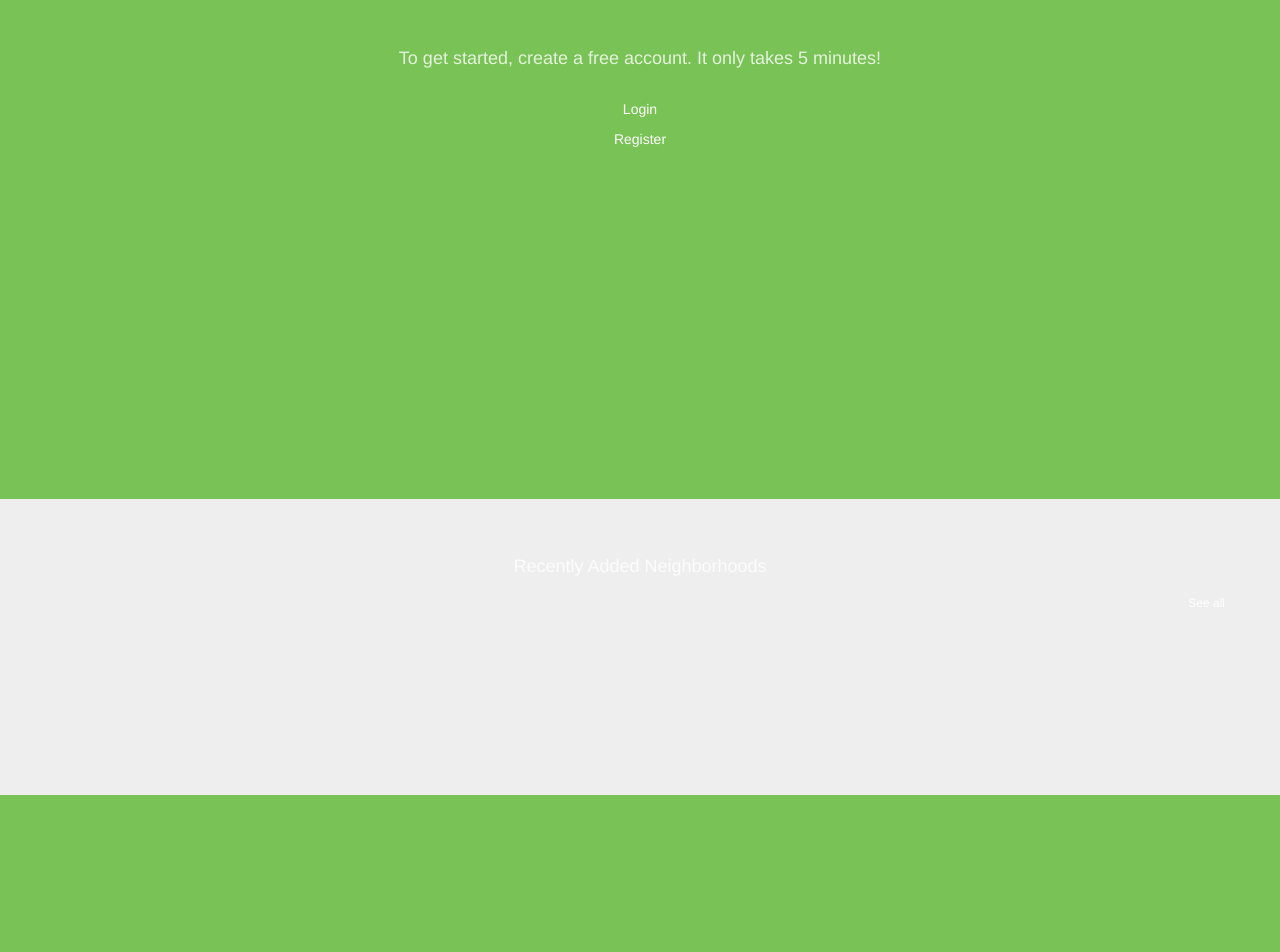
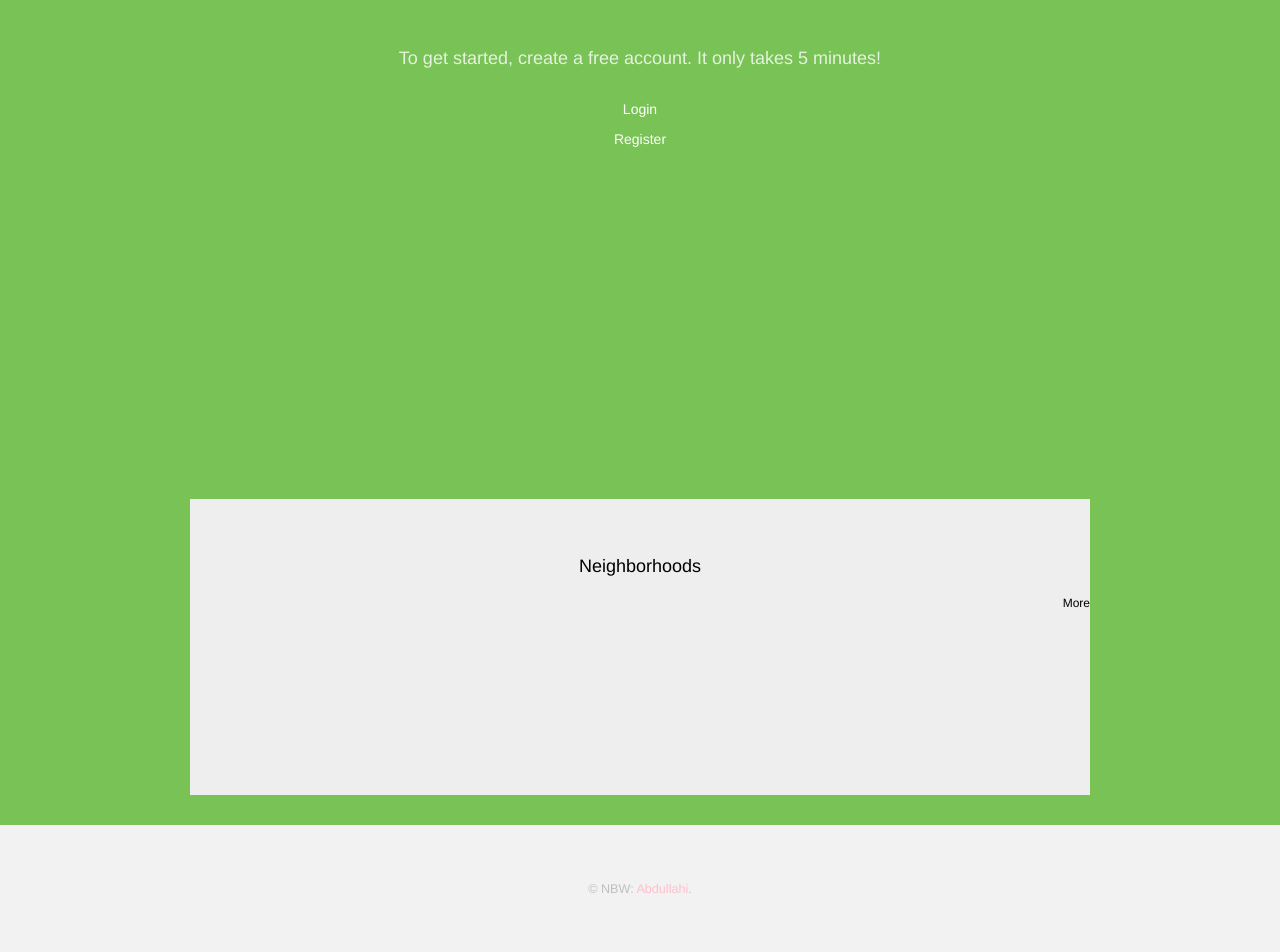
Before and after one commit to Abdullahinur/NeighborHood-Watch, a Django app: page / in a window 1280 px wide. Shown: the part 454-1406 px from the top of the page. Before the commit the page ends 1249 px from the top, so only its background shows below. Run offline with Django 3.2, Linux system fonts and the light colour scheme; data that the repository does not hold is empty; some libraries are stand-ins or nearby versions.

Commit message:
fix padding issues with neighborhood display

```diff
--- a/static/main.css
+++ b/static/main.css
@@ -7,3 +7,35 @@
 .navbar {
   margin-bottom: 1px;
 }
+
+.mine-jumbotron {
+  color: black;
+}
+
+.neighborhoods {
+  padding-left: 190px;
+  padding-right: 190px;
+}
+
+/* Footer */
+
+	#footer {
+		padding: 4em 0 2em 0;
+		background: #f2f2f2;
+	}
+
+		#footer .copyright {
+			color: #bfbfbf;
+			font-size: 0.9em;
+			margin: 0 0 2em 0;
+			padding: 0 1em;
+			text-align: center;
+		}
+
+		@media screen and (max-width: 736px) {
+
+			#footer {
+				padding: 3em 0 1em 0;
+			}
+
+		}
--- a/templates/base.html
+++ b/templates/base.html
@@ -23,7 +23,7 @@
 
     {% block content %}
     {%endblock%}
-
+    {% include "footer.html" %}
     {% block scripts %}
         <script src="https://ajax.googleapis.com/ajax/libs/jquery/3.2.1/jquery.min.js"></script>
      {% bootstrap_javascript %}
--- a/templates/footer.html
+++ b/templates/footer.html
@@ -1,3 +1,8 @@
-<footer>
-
-</footer>
+<!-- Footer -->
+  <footer id="footer">
+    <div class="copyright">
+      &copy; NBW: <a style="color: pink; "href="https://abdullahiportfolio.herokuapp.com/">Abdullahi</a>.
+    </div>
+  </footer>
+</section>
+</div>
--- a/templates/home/home.html
+++ b/templates/home/home.html
@@ -11,11 +11,11 @@
 <p><a href="/login">Login</a></p>
 <p><a href="/signup">Register</a></p>
 {% endif %}
-  <div class="popular" style="margin-top: 350px;">
-      <div class="jumbotron">
+  <div class="neighborhoods" style="margin-top: 350px;">
+      <div class="mine-jumbotron jumbotron">
               <div class="container" style="height: 200px; overflow: hidden; padding: 0px;">
-                 <h4>Recently Added Neighborhoods</h4>
-                 <a href="{% url 'neighborhoods' %}"><h6 style="display: inline; float: right;">See all</h6></a>
+                 <h4>Neighborhoods</h4>
+                 <a href="{% url 'neighborhoods' %}"><h6 style="color: black; display: inline; float: right;">More</h6></a>
                  {% for neighborhood in neighborhoods%}
                  <div class="container" style="float: left; width: 20vw; margin-right: 2vw;">
                       <img src="{{ neighborhood.image.url }}" style="width: 100%; height: 140px;">
```
Also changed, not shown: media/neighborhood_photos/Nairobi-Kenya-Nairobi-City-1024x576.jpg (added), media/neighborhood_photos/embakasi.jpg (added).
